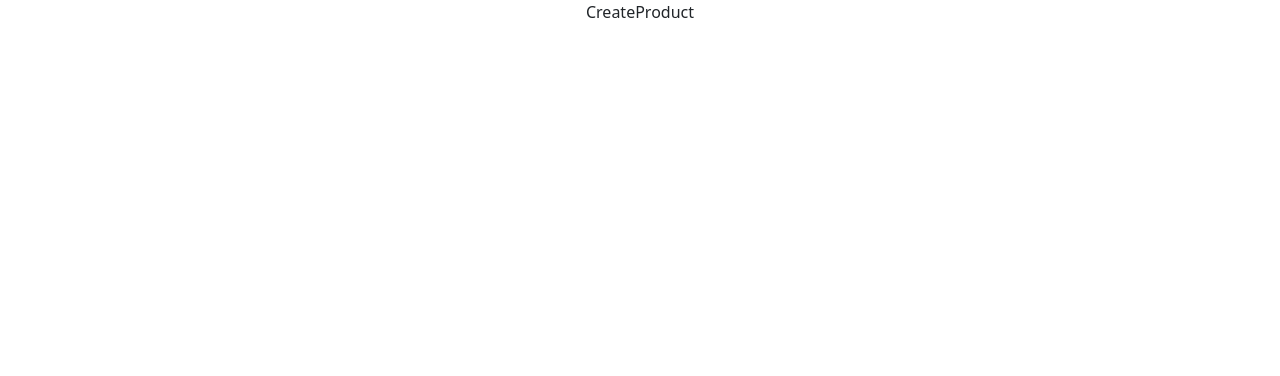
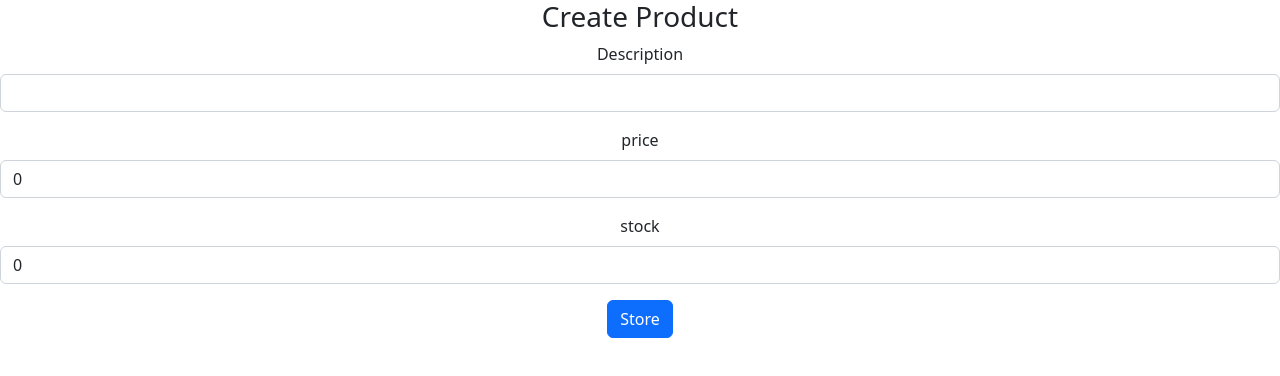
Before and after one commit to grum1n/laravel-react-crud, a React (Create React App) app in the folder client/: page /create in a window 1280 px wide. Shown: the top 376 px of the page. Built offline with nearby package versions, Linux system fonts and the light colour scheme.

Commit message:
added code to CreateProduct.js

```diff
--- a/client/src/components/CreateProduct.js
+++ b/client/src/components/CreateProduct.js
@@ -1,8 +1,62 @@
-import React from 'react'
+import React, { useState } from 'react';
+import { useNavigate } from 'react-router-dom';
+import axios from 'axios';
+
+const endpoint = 'http://localhost:8000/api/product';
 
 const CreateProduct = () => {
+    const [ description, setDescription ] = useState('');
+    const [ price, setPrice ] = useState(0);
+    const [ stock, setStock ] = useState(0);
+
+    const navigate = useNavigate();
+
+    const store = async (e) => {
+        e.preventDefault();
+        await axios.post(endpoint, {description: description, price: price, stock: stock});
+        navigate('/');
+        setDescription('')
+        setPrice(0)
+        setStock(0)
+    }
+
+
     return (
-        <div>CreateProduct</div>
+        <div>
+            <h3>Create Product</h3>
+            <form onSubmit={store}>
+                <div className='mb-3'>
+                    <label className='form-label'>Description</label>
+                    <input
+                        type='text'
+                        value={description}
+                        className='form-control'
+                        onChange={(e) => setDescription(e.target.value)}
+                    />
+                </div>
+                <div className='mb-3'>
+                    <label className='form-label'>price</label>
+                    <input
+                        type='number'
+                        value={price}
+                        className='form-control'
+                        onChange={(e) => setPrice(e.target.value)}
+                    />
+                </div>
+                <div className='mb-3'>
+                    <label className='form-label'>stock</label>
+                    <input
+                        type='number'
+                        value={stock}
+                        className='form-control'
+                        onChange={(e) => setStock(e.target.value)}
+                    />
+                </div>
+                <button type='submit' className='btn btn-primary'>Store</button>
+
+            </form>
+
+        </div>
     )
 }
 
--- a/client/src/components/ShowProducts.js
+++ b/client/src/components/ShowProducts.js
@@ -46,7 +46,7 @@
                             <td>{product.stock}</td>
                             <td>
                                 <Link to={`/edit/${product.id}`} className='btn btn-warning'>Edit</Link>
-                               <button onClick={() => deleteProduct(product.id)} className='bnt bnt-danger'>Delete</button>
+                               <button onClick={() => deleteProduct(product.id)} className='btn btn-danger'>Delete</button>
                             </td>
                         </tr>
                     ))
```
